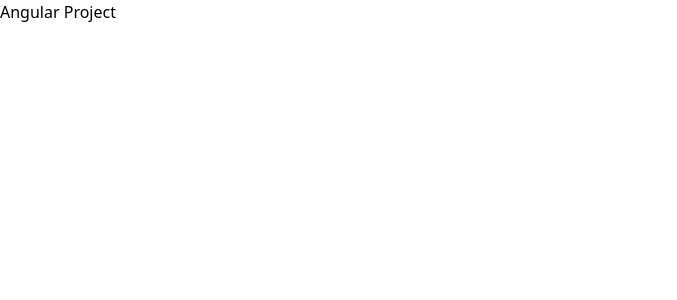
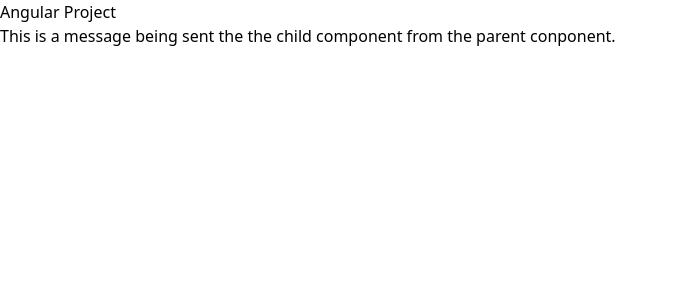
Before and after one commit to remHub/learning-ang, an Angular app: page / in a window 1280 px wide. Shown: the top 300 px of the page, without its empty margins (0-677 px from the left). Built offline with nearby package versions, Linux system fonts and the light colour scheme.

Commit message:
@Input() example complete

```diff
--- a/src/app/app.component.html
+++ b/src/app/app.component.html
@@ -7,7 +7,7 @@
 
   <div class="flex-grow">
 
-
+    <app-parent></app-parent>
 
   </div>
 </div>
--- a/src/app/app.module.ts
+++ b/src/app/app.module.ts
@@ -2,10 +2,14 @@ import { NgModule } from '@angular/core';
 import { BrowserModule } from '@angular/platform-browser';
 
 import { AppComponent } from './app.component';
+import { ParentComponent } from './comps/parent/parent.component';
+import { ChildComponent } from './comps/child/child.component';
 
 @NgModule({
   declarations: [
-    AppComponent
+    AppComponent,
+    ParentComponent,
+    ChildComponent
   ],
   imports: [
     BrowserModule
--- /dev/null
+++ b/src/app/comps/child/child.component.html
@@ -0,0 +1 @@
+<p class="text-center text-xl">{{ messageSentFromParent }}</p>
--- /dev/null
+++ b/src/app/comps/parent/parent.component.html
@@ -0,0 +1,4 @@
+
+
+
+<app-child [messageSentFromParent]="messageToChildFromParent"></app-child>
--- /dev/null
+++ b/src/app/comps/parent/parent.component.ts
@@ -0,0 +1,12 @@
+import { Component } from '@angular/core';
+
+@Component({
+  selector: 'app-parent',
+  templateUrl: './parent.component.html',
+  styleUrls: ['./parent.component.css']
+})
+export class ParentComponent {
+
+  messageToChildFromParent: string = `This is a message being sent the the child component from the parent conponent.`
+
+}
```
Also changed, not shown: src/app/comps/child/child.component.ts (added, +12 -0 lines), src/app/comps/child/child.component.css (added), src/app/comps/parent/parent.component.css (added).
